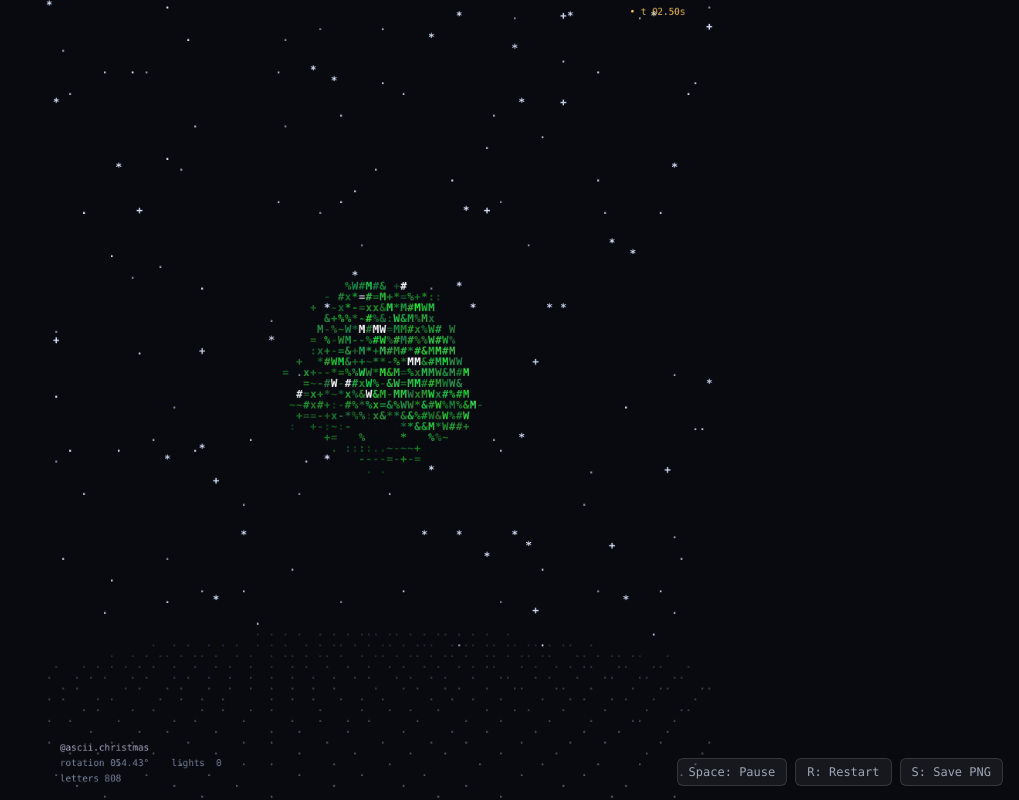
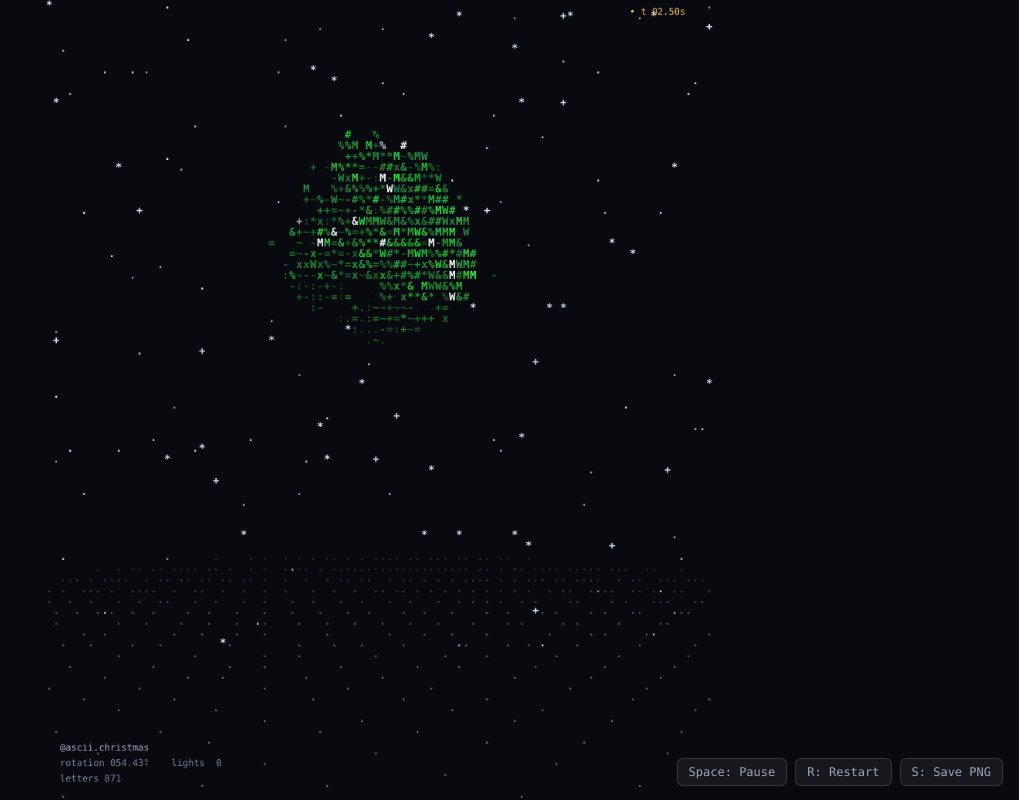
Before and after one commit to Shinichikudo22/QuaNoelcuabe, a plain HTML site: page index.html in a window 1280 px wide. Shown: the whole page, without its empty margins (261-1280 px from the left). Drawn offline with Linux system fonts and the light colour scheme; animation ran at ten frames a second.

Commit message:
Update index.html

```diff
--- a/index.html
+++ b/index.html
@@ -161,9 +161,9 @@
       // ==========================================
       // 3. XÂY DỰNG MÔ HÌNH 3D CÂY THÔNG & PHỤ KIỆN
       // ==========================================
-      const GROUND = -1.0;
-      const Y0 = -0.68;
-      const Y1 = 1.05;
+      const GROUND = -0.72;
+      const Y0 = -0.40;
+      const Y1 = 1.32;
 
       // Mốc thời gian xuất hiện từng phần (giây)
       const T_GROW = [1.0, 4.6];     // Cây mọc từ ngọn xuống gốc
@@ -509,16 +509,16 @@
       // ==========================================
       // 4. PHÉP CHIẾU 3D -> 2D & VẼ NGÔI SAO ĐỈNH
       // ==========================================
-      const camZ = 3.05;
-      const sinP = Math.sin(0.14);
-      const cosP = Math.cos(0.14);
-      const fov = 1.65;
+      const camZ = 2.95;
+      const sinP = Math.sin(0.11);
+      const cosP = Math.cos(0.11);
+      const fov = 1.72;
       const aspect = CH / CW;
 
       function project(x, y, z, cosA, sinA) {
         const rx = x * cosA - z * sinA;
         const rz = x * sinA + z * cosA;
-        const cy = y - 0.06;
+        const cy = y + 0.14;
         const cz = rz + camZ;
 
         const py = cy * cosP - cz * sinP;
```
